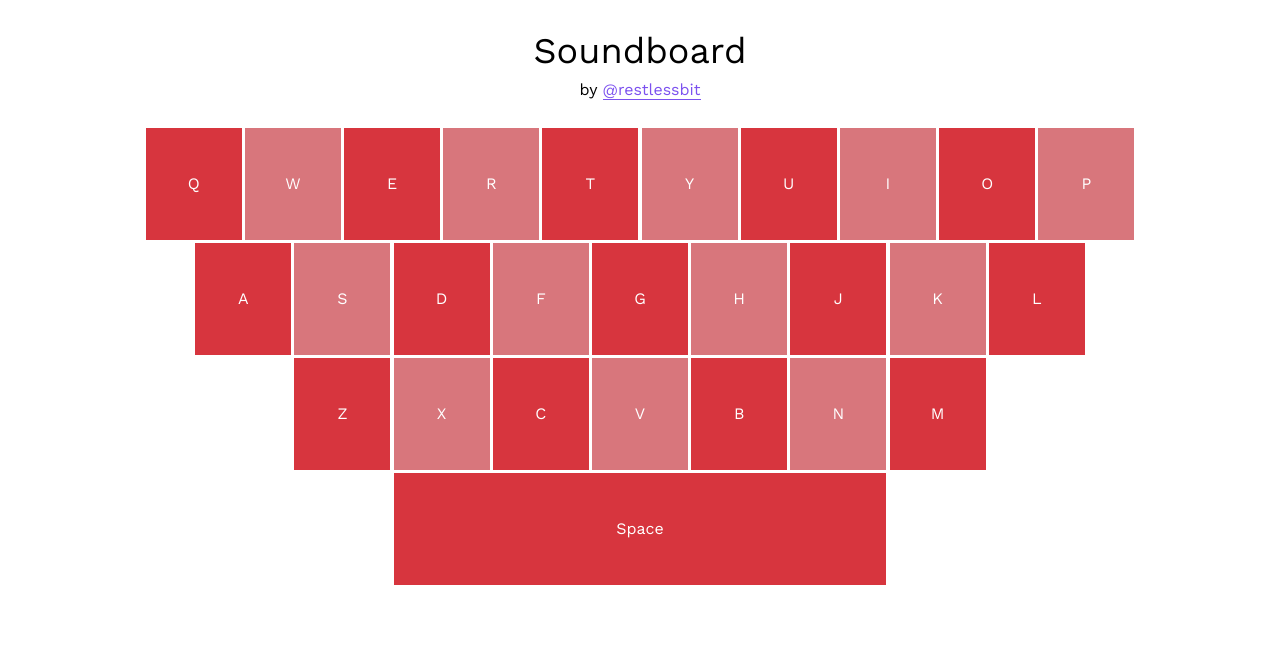
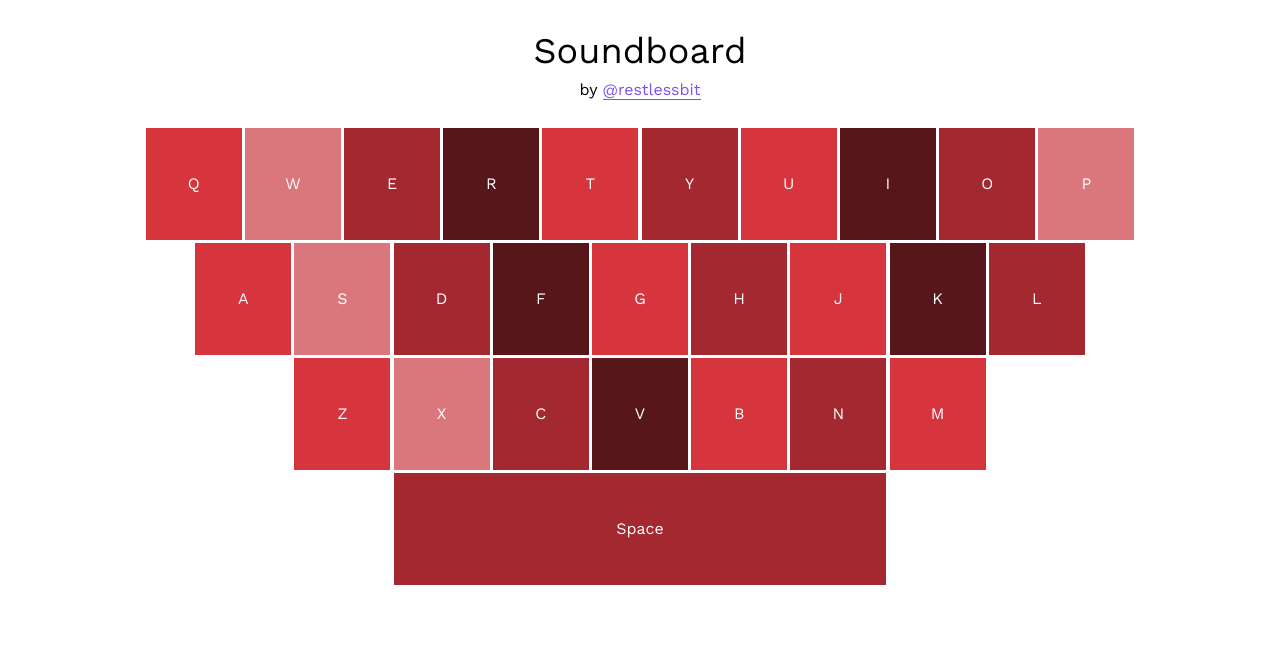
Before and after one commit to realplatanopapi/soundboard, a website: page index.html in a window 1280 px wide. Shown: the top 667 px of the page. Drawn offline with nearby package versions, Linux system fonts and the light colour scheme.

Commit message:
Add more colors to main color scheme

```diff
--- a/app.css
+++ b/app.css
@@ -84,17 +84,26 @@ a:hover {
   width: 6rem;
 }
 
-.soundboard__btn:nth-child(2n) {
-  background: #D8767C;
-}
-
 .soundboard__btn.playing {
   opacity: 0.5;
   outline: 0;
   transform: scale(0.9);
 }
 
+.soundboard__btn:nth-child(2n) {
+  background: #DA777C;
+}
+
+.soundboard__btn:nth-child(3n) {
+  background: #A4282F;
+}
+
+.soundboard__btn:nth-child(4n) {
+  background: #571619;
+}
+
 .soundboard__btn--full {
+  background: #A4282F;
   flex: 0 1 30.8rem;
   width: 30.8rem;
 }
```
